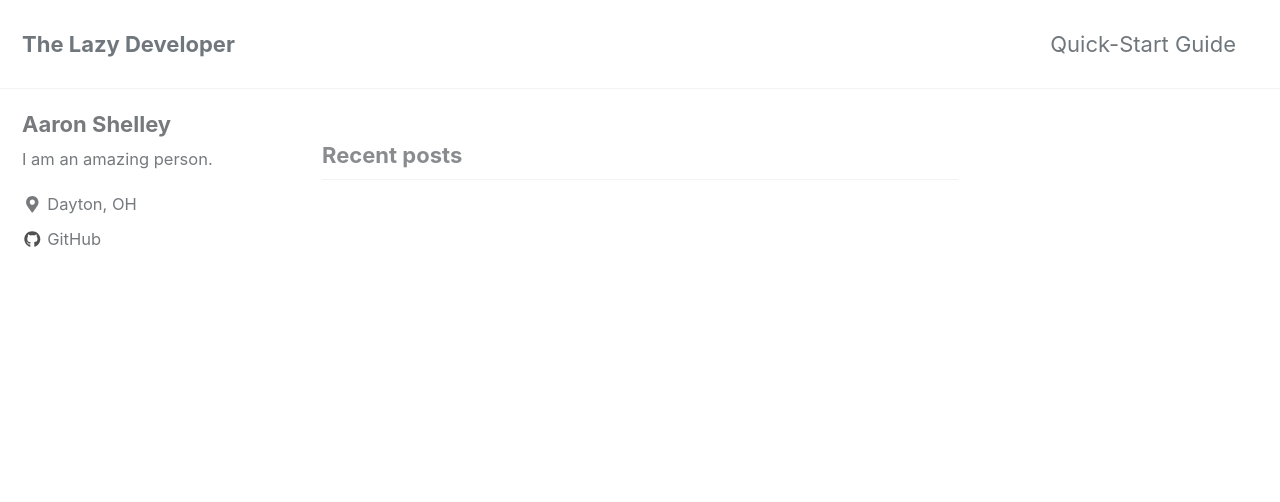
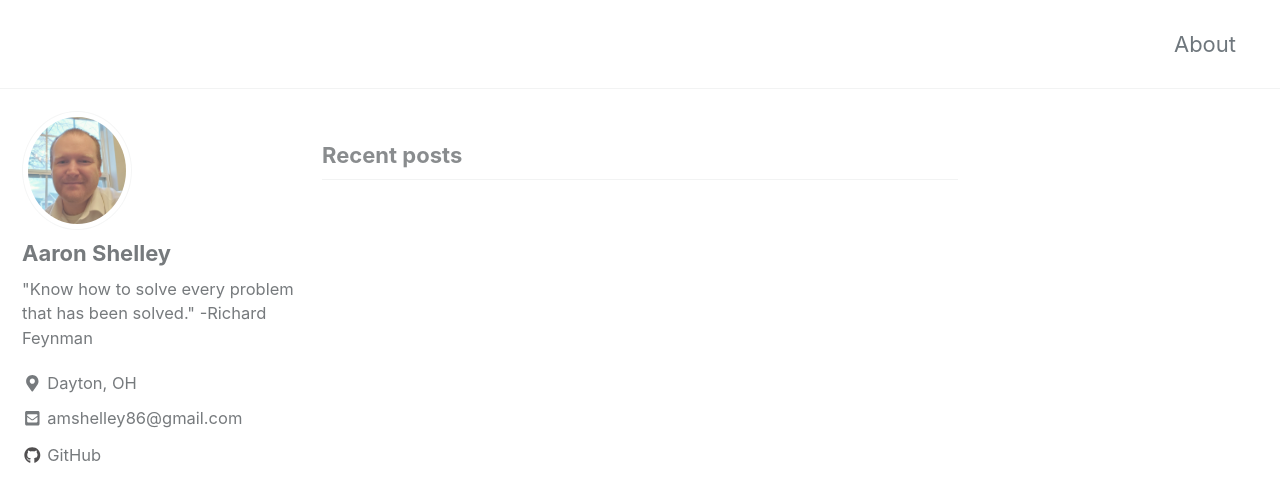
Before and after one commit to ASxa86/ASxa86.github.io, a Jekyll site: the page built from index.html, in a window 1280 px wide and 900 px high. Shown: the top 502 px of the window. Built offline with Jekyll 4.4.1, drawn with Linux system fonts in a browser that asks for light colours; cached includes are drawn as plain includes; nearby versions of some CDN libraries; the list of posts is cut into pages by our own code.

Commit message:
Update about.md and add a profile picture.

```diff
--- a/_config.yml
+++ b/_config.yml
@@ -16,7 +16,7 @@ minimal_mistakes_skin    : "default" # "air", "aqua", "contrast", "dark", "dirt"
 
 # Site Settings
 locale                   : "en-US"
-title                    : "The Lazy Developer"
+title                    : ""
 title_separator          : "-"
 name                     : "Aaron Shelley"
 description              : "An amazing website."
@@ -107,14 +107,16 @@ analytics:
 # Site Author
 author:
   name             : "Aaron Shelley"
-  avatar           : # path of avatar image, e.g. "/assets/images/bio-photo.jpg"
-  bio              : "I am an amazing person."
+  avatar           : "/assets/images/profile_picture.jpg"
+  bio              :  |+
+    "Know how to solve every problem that has been solved."
+    -Richard Feynman
   location         : "Dayton, OH"
   email            :
   links:
     - label: "amshelley86@gmail.com"
       icon: "fas fa-fw fa-envelope-square"
-      # url: mailto:your.name@email.com
+      url: mailto:amshelley86@gmail.com
     - label: "Website"
       icon: "fas fa-fw fa-link"
       # url: "https://your-website.com"
```
Also changed, not shown: _data/navigation.yml (+4 -4 lines), about.md (added, +15 -0 lines), assets/images/profile_picture.jpg (added).
